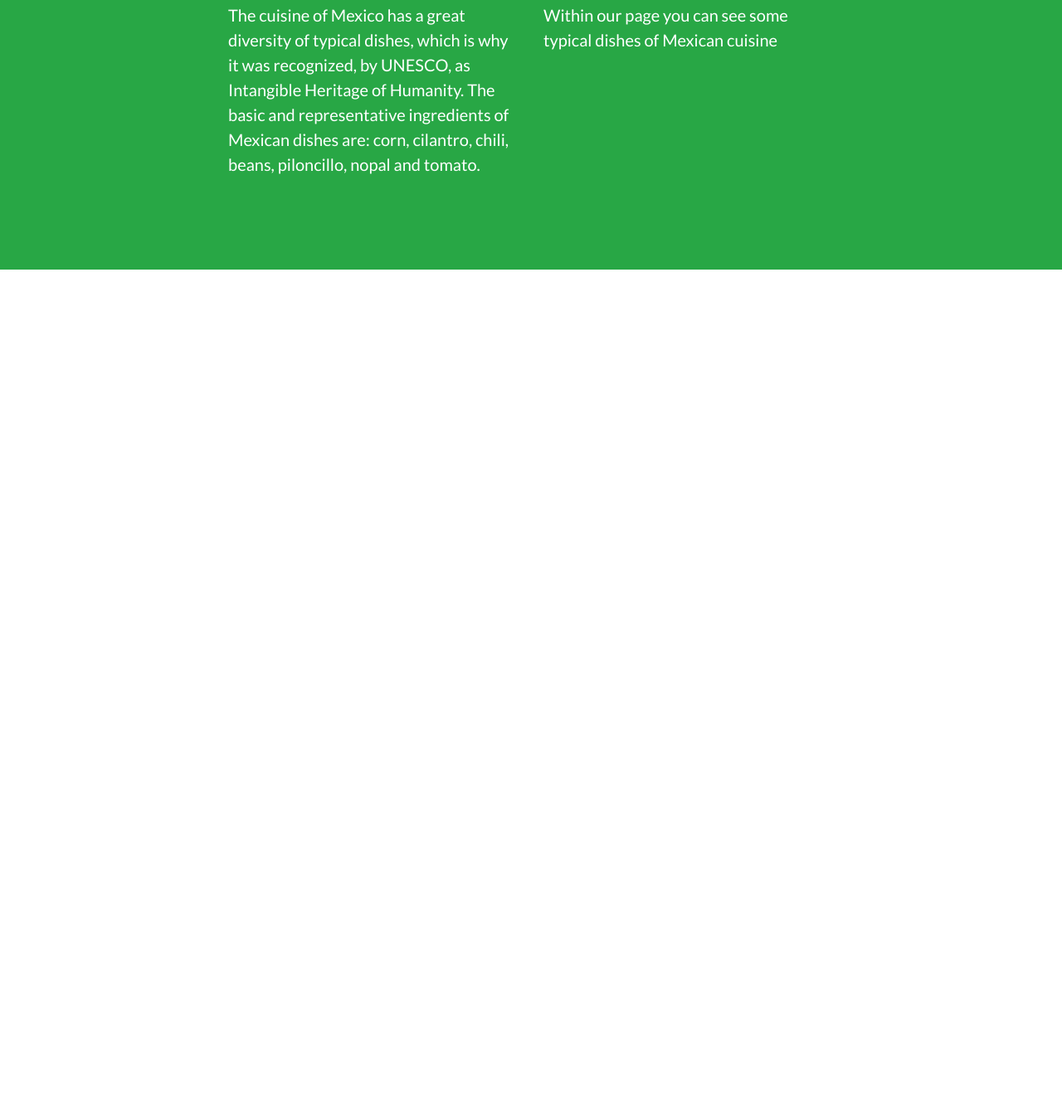
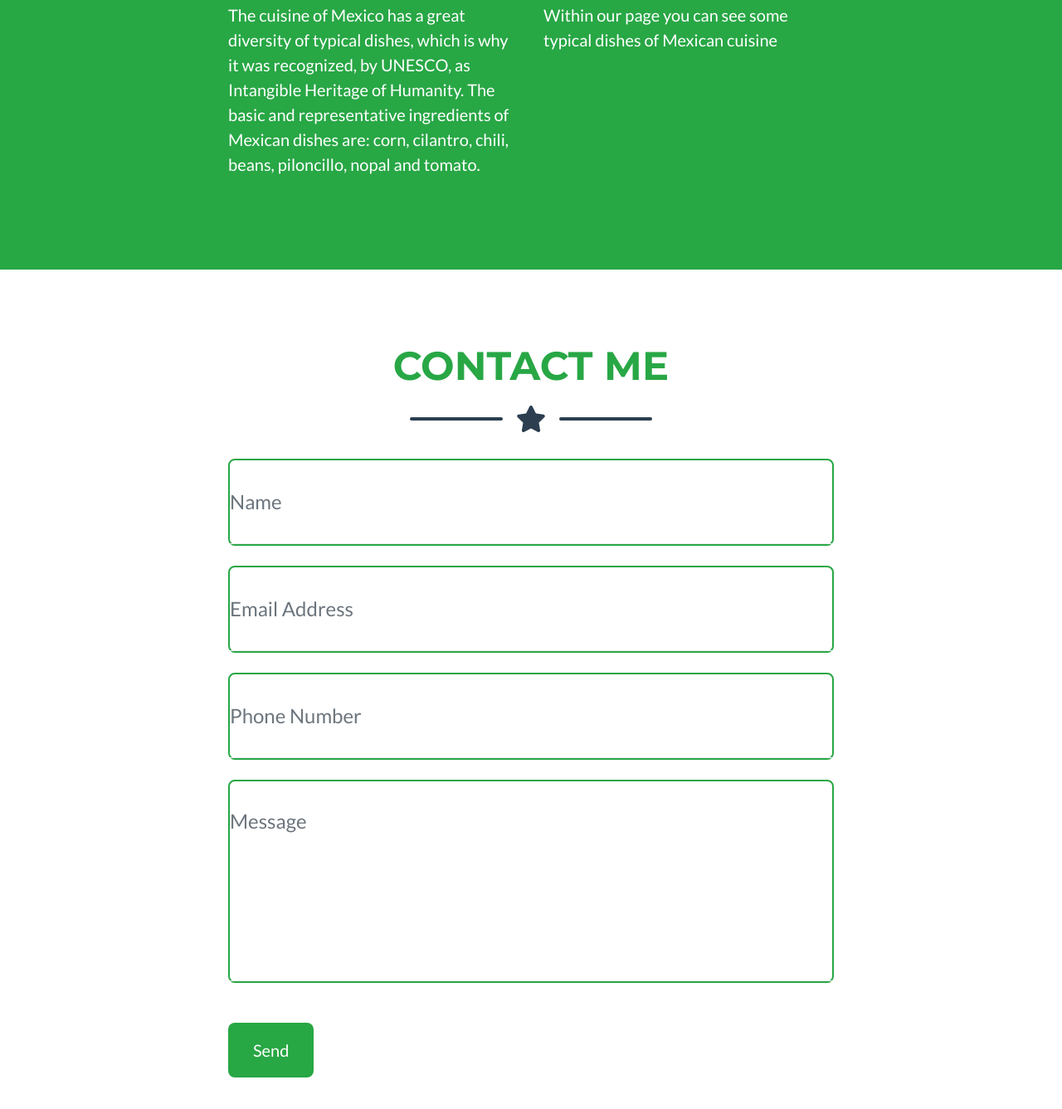
Before and after one commit to TeoGlezz/Lading_page, a website: page index.html in a window 1280 px wide. Shown: the part 1812-3149 px from the top of the page at 83% size. Before the commit the page ends 2137 px from the top, so only its background shows below. Drawn offline with nearby package versions, Linux system fonts and the light colour scheme.

Commit message:
Agregado del fomulario de contacto

```diff
--- a/index.html
+++ b/index.html
@@ -10,7 +10,8 @@
     <link href="https://fonts.googleapis.com/css?family=Montserrat:400,700" rel="stylesheet" type="text/css">
     <link href="https://fonts.googleapis.com/css?family=Lato:400,700,400italic,700italic" rel="stylesheet"
         type="text/css">
-    <link rel="stylesheet" href="https://stackpath.bootstrapcdn.com/bootstrap/4.4.1/css/bootstrap.min.css" integrity="sha384-Vkoo8x4CGsO3+Hhxv8T/Q5PaXtkKtu6ug5TOeNV6gBiFeWPGFN9MuhOf23Q9Ifjh" crossorigin="anonymous">
+    <link rel="stylesheet" href="https://stackpath.bootstrapcdn.com/bootstrap/4.4.1/css/bootstrap.min.css"
+        integrity="sha384-Vkoo8x4CGsO3+Hhxv8T/Q5PaXtkKtu6ug5TOeNV6gBiFeWPGFN9MuhOf23Q9Ifjh" crossorigin="anonymous">
 
 
     <!-- Theme CSS -->
@@ -78,7 +79,7 @@
             <h2 class="page-section-heading text-center text-uppercase text-success mb-0">Straight</h2>
 
             <!-- Icon Divider -->
-            <div class="divider-custom">
+            <div class="divider-custom ">
                 <div class="divider-custom-line"></div>
                 <div class="divider-custom-icon">
                     <i class="fas fa-star"></i>
@@ -462,11 +463,81 @@
             </div>
         </div>
     </section>
+    <section class="page-section" id="contact" id="about">
+        <div class="container">
 
+            <!-- Contact Section Heading -->
+            <h2 class="page-section-heading text-center text-uppercase text-success mb-0">Contact Me</h2>
+
+            <!-- Icon Divider -->
+            <div class="divider-custom">
+                <div class="divider-custom-line"></div>
+                <div class="divider-custom-icon">
+                    <i class="fas fa-star"></i>
+                </div>
+                <div class="divider-custom-line"></div>
+            </div>
+
+            <!-- Contact Section Form -->
+            <div class="row">
+                <div class="col-lg-8 mx-auto">
+                    <form name="sentMessage" id="contactForm" novalidate="novalidate">
+                        <div class="control-group border border-success rounded">
+                            <div class="form-group floating-label-form-group controls mb-0 pb-2">
+                                <label>Name</label>
+                                <input class="form-control" id="name" type="text" placeholder="Name" required="required"
+                                    data-validation-required-message="Please enter your name.">
+                                <p class="help-block text-danger"></p>
+                            </div>
+                        </div><br>
+                        <div class="control-group border border-success rounded">
+                            <div class="form-group floating-label-form-group controls mb-0 pb-2">
+                                <label>Email Address</label>
+                                <input class="form-control" id="email" type="email" placeholder="Email Address"
+                                    required="required"
+                                    data-validation-required-message="Please enter your email address.">
+                                <p class="help-block text-danger"></p>
+                            </div>
+                        </div><br>
+                        <div class="control-group border border-success rounded">
+                            <div class="form-group floating-label-form-group controls mb-0 pb-2">
+                                <label>Phone Number</label>
+                                <input class="form-control" id="phone" type="tel" placeholder="Phone Number"
+                                    required="required"
+                                    data-validation-required-message="Please enter your phone number.">
+                                <p class="help-block text-danger"></p>
+                            </div>
+                        </div><br>
+                        <div class="control-group border border-success rounded">
+                            <div class="form-group floating-label-form-group controls mb-0 pb-2">
+                                <label>Message</label>
+                                <textarea class="form-control" id="message" rows="5" placeholder="Message"
+                                    required="required"
+                                    data-validation-required-message="Please enter a message."></textarea>
+                                <p class="help-block text-danger"></p>
+                            </div>
+                        </div>
+                        <br><br>
+                        <div id="success"></div>
+                        <div class="form-group">
+                            <button type="submit" class="btn btn-success btn-xl" id="sendMessageButton">Send</button>
+                        </div>
+                    </form>
+                </div>
+            </div>
+
+        </div>
+    </section>
     <!---Scripts Jquery and Bootstrap-->
-    <script src="https://code.jquery.com/jquery-3.4.1.slim.min.js" integrity="sha384-J6qa4849blE2+poT4WnyKhv5vZF5SrPo0iEjwBvKU7imGFAV0wwj1yYfoRSJoZ+n" crossorigin="anonymous"></script>
-    <script src="https://cdn.jsdelivr.net/npm/popper.js@1.16.0/dist/umd/popper.min.js" integrity="sha384-Q6E9RHvbIyZFJoft+2mJbHaEWldlvI9IOYy5n3zV9zzTtmI3UksdQRVvoxMfooAo" crossorigin="anonymous"></script>
-    <script src="https://stackpath.bootstrapcdn.com/bootstrap/4.4.1/js/bootstrap.min.js" integrity="sha384-wfSDF2E50Y2D1uUdj0O3uMBJnjuUD4Ih7YwaYd1iqfktj0Uod8GCExl3Og8ifwB6" crossorigin="anonymous"></script>
+    <script src="https://code.jquery.com/jquery-3.4.1.slim.min.js"
+        integrity="sha384-J6qa4849blE2+poT4WnyKhv5vZF5SrPo0iEjwBvKU7imGFAV0wwj1yYfoRSJoZ+n"
+        crossorigin="anonymous"></script>
+    <script src="https://cdn.jsdelivr.net/npm/popper.js@1.16.0/dist/umd/popper.min.js"
+        integrity="sha384-Q6E9RHvbIyZFJoft+2mJbHaEWldlvI9IOYy5n3zV9zzTtmI3UksdQRVvoxMfooAo"
+        crossorigin="anonymous"></script>
+    <script src="https://stackpath.bootstrapcdn.com/bootstrap/4.4.1/js/bootstrap.min.js"
+        integrity="sha384-wfSDF2E50Y2D1uUdj0O3uMBJnjuUD4Ih7YwaYd1iqfktj0Uod8GCExl3Og8ifwB6"
+        crossorigin="anonymous"></script>
 
 
 </body>
```
